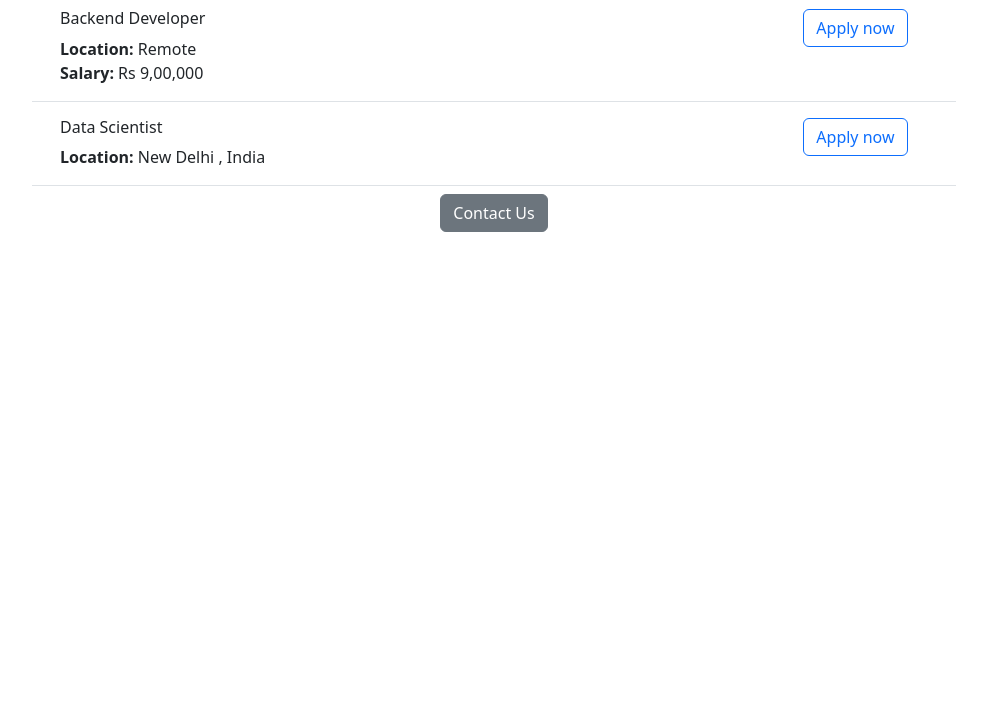
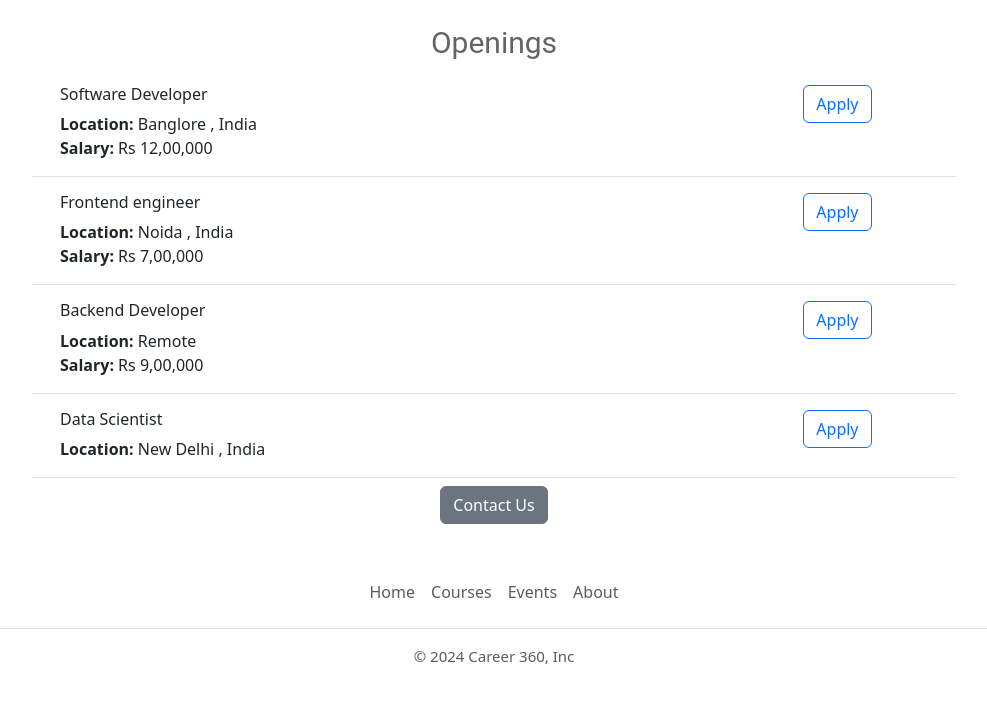
Before and after one commit to rayalnitin/Flask-practice, a Flask app: page / in a window 1280 px wide. Shown: the part 883-1606 px from the top of the page, without its empty margins (146-1133 px from the left). Before the commit the page ends 1115 px from the top, so only its background shows below. Run offline with Flask 3, Linux system fonts and the light colour scheme.

Commit message:
made changes

```diff
--- /dev/null
+++ b/templates/footer.html
@@ -0,0 +1,40 @@
+<div class="container">
+  <footer class="py-3 my-4">
+    <ul class="nav justify-content-center border-bottom pb-3 mb-3">
+      <li class="nav-item">
+        <a
+          target="_blank"
+          href="https://www.jovian.ai"
+          class="nav-link px-2 text-muted"
+          >Home</a
+        >
+      </li>
+      <li class="nav-item">
+        <a
+          target="_blank"
+          href="https://jovian.ai/learn"
+          class="nav-link px-2 text-muted"
+          >Courses</a
+        >
+      </li>
+
+      <li class="nav-item">
+        <a
+          target="_blank"
+          href="https://jovian.ai/events"
+          class="nav-link px-2 text-muted"
+          >Events</a
+        >
+      </li>
+      <li class="nav-item">
+        <a
+          target="_blank"
+          href="https://jovian.ai/about"
+          class="nav-link px-2 text-muted"
+          >About</a
+        >
+      </li>
+    </ul>
+    <p class="text-center text-muted">&copy; 2024 Career 360, Inc</p>
+  </footer>
+</div>
--- a/templates/home.html
+++ b/templates/home.html
@@ -40,6 +40,7 @@
     </style>
   </head>
   <body>
+    {% include 'nav.html' %}
     <div id="container">
       <h1>Careers 360</h1>
       <img
@@ -48,17 +49,25 @@
         src="../static/imag1.jpg"
         height="350"
       />
-      <h2>About us</h2>
-      <p class="lead">
-        Lorem ipsum dolor, sit amet consectetur adipisicing elit. Nobis, nemo
-        voluptate voluptatem perspiciatis recusandae repellendus totam ad minus
-        cupiditate, illum pariatur. A quibusdam magni eaque pariatur facere
-        placeat aliquam ipsam? Lorem ipsum dolor, sit amet consectetur
-        adipisicing elit. Nobis, nemo voluptate voluptatem perspiciatis
-        recusandae repellendus totam ad minus cupiditate, illum pariatur. A
-        quibusdam magni eaque pariatur facere placeat aliquam ipsam?
-      </p>
-      <h2>Openings</h2>
+      <h2 class="mt-4">About us</h2>
+      <div class="row">
+        <div class="col-md-6">
+          <p class="lead">
+            Lorem ipsum dolor, sit amet consectetur adipisicing elit. Nobis,
+            nemo voluptate voluptatem perspiciatis recusandae repellendus totam
+            ad minus cupiditate, illum pariatur. A quibusdam magni eaque
+            pariatur facere placeat aliquam ipsam? Lorem ipsum dolor, sit amet
+            consectetur adipisicing elit. Nobis, nemo voluptate voluptatem
+            perspiciatis recusandae repellendus totam ad minus cupiditate, illum
+            pariatur. A quibusdam magni eaque pariatur facere placeat aliquam
+            ipsam?
+          </p>
+        </div>
+        <div class="d-none d-md-block col-md-6">
+          <img src="../static/imag3.jpg" style="height: 300px" />
+        </div>
+      </div>
+      <h2 class="mt-4">Openings</h2>
       <div class="box">
         {% for job in jobs %} {% include 'jobdetail.html' %} {% endfor %}
       </div>
@@ -66,5 +75,6 @@
     <div style="text-align: center" class="p-2">
       <button class="btn btn-secondary btn-md">Contact Us</button>
     </div>
+    {% include 'footer.html' %}
   </body>
 </html>
--- a/templates/jobdetail.html
+++ b/templates/jobdetail.html
@@ -7,7 +7,7 @@
     {% endif %}
   </div>
   <div class="col-2">
-    <button type="button" class="btn btn-outline-primary">Apply now</button>
+    <a type="button" class="btn btn-outline-primary">Apply</a>
   </div>
 
   <br />
--- /dev/null
+++ b/templates/nav.html
@@ -0,0 +1,15 @@
+<nav class="navbar shadow-sm fixed-top bg-white">
+  <div class="container-fluid">
+    <a class="navbar-brand" href="#">
+      <img
+        src="../static/imag2.JPG"
+        alt="Logo"
+        width="50"
+        height="40"
+        class="d-inline-block align-text-top"
+      />
+      Career 360
+    </a>
+  </div>
+</nav>
+<div style="height: 64px"></div>
```
Also changed, not shown: static/imag2.JPG (added), 1 other file.
